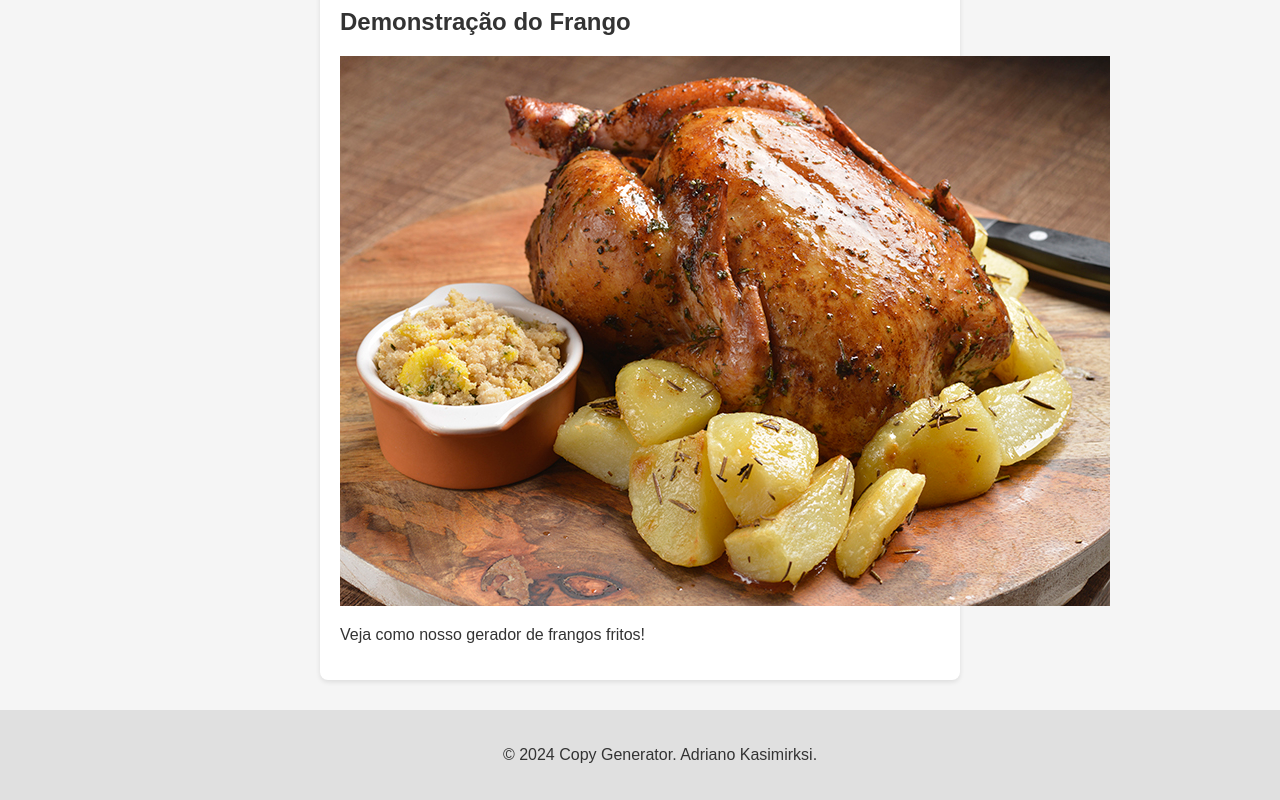
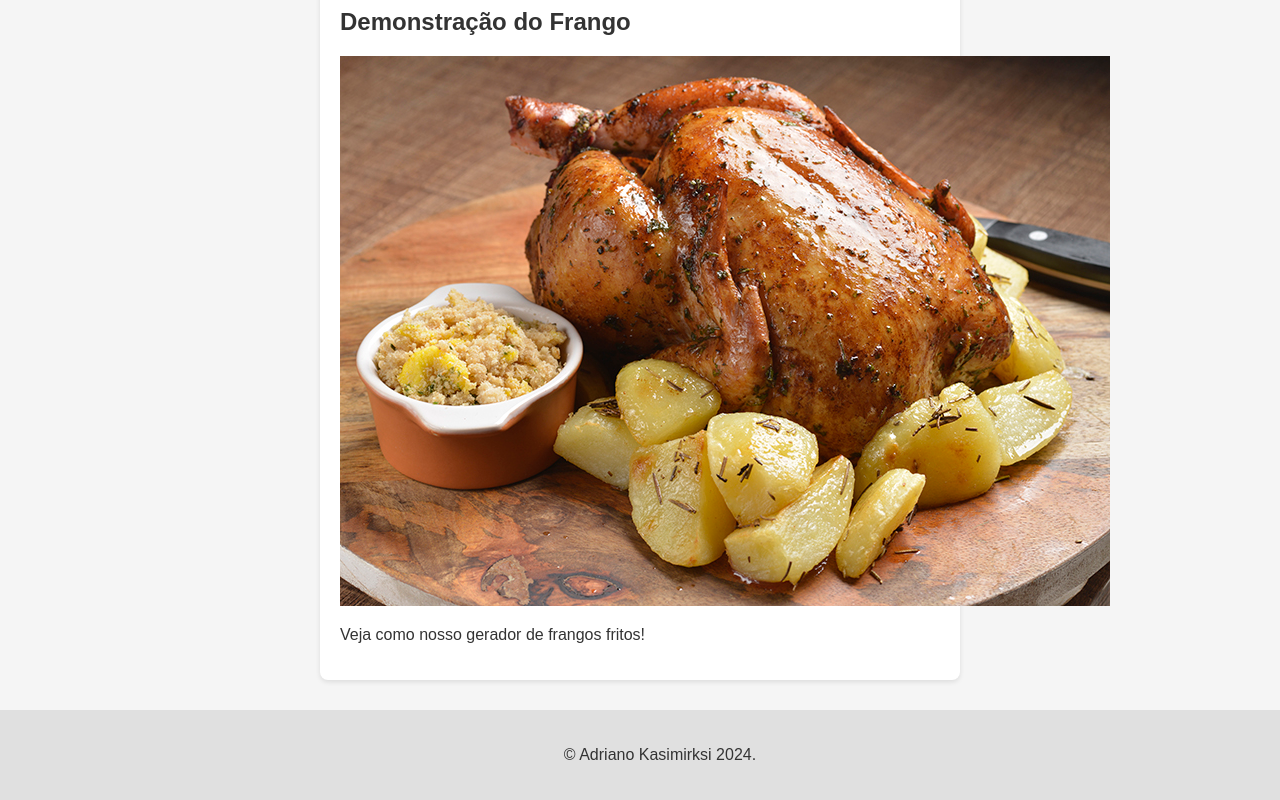
Before and after one commit to chimpanzeburro/minhas-f-rias, a plain HTML site: page index.html in a window 1280 px wide. Shown: the part 1416-2216 px from the top of the page. Drawn offline with Linux system fonts and the light colour scheme.

Commit message:
Update index.html

```diff
--- a/index.html
+++ b/index.html
@@ -34,7 +34,7 @@
     </main>
 
     <footer>
-        <p>&copy; 2024 Copy Generator. Adriano Kasimirksi.</p>
+        <p>&copy; Adriano Kasimirksi 2024.</p>
     </footer>
 </body>
 </html>
```
